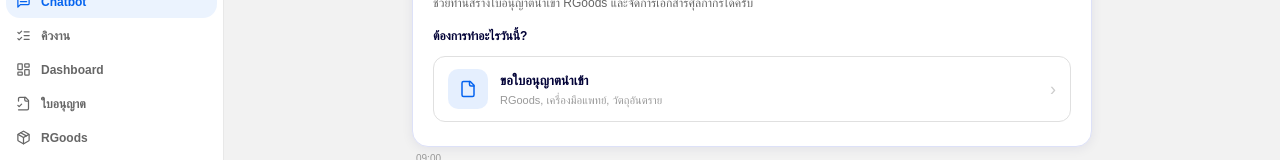
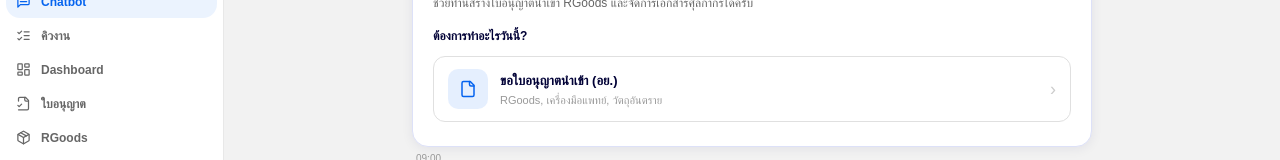
Before and after one commit to nui-github/Amethyst, a Next.js app: page / in a window 1280 px wide. Shown: the part 160-320 px from the top of the page. Built offline with nearby package versions, Linux system fonts and the light colour scheme; a web font is replaced by a local one.

Commit message:
feat: append (อย.) to welcome menu import license option
Co-Authored-By: Claude Sonnet 4.6 <noreply@anthropic.com>

```diff
--- a/src/app/page.tsx
+++ b/src/app/page.tsx
@@ -81,7 +81,7 @@ const WELCOME_CONTENT = `<div>
   </div>
   <p style="font-size:12px;color:${C.n600};margin:0 0 14px;line-height:1.6">ช่วยท่านสร้างใบอนุญาตนำเข้า RGoods และจัดการเอกสารศุลกากรได้ครับ</p>
   <p style="font-size:12px;font-weight:600;color:${C.navy};margin:0 0 10px">ต้องการทำอะไรวันนี้?</p>
-  ${menuCard('window.__chat?.showImportLicenseMenu()', icFile(C.blue,18), 'ขอใบอนุญาตนำเข้า', 'RGoods, เครื่องมือแพทย์, วัตถุอันตราย', C.blue)}
+  ${menuCard('window.__chat?.showImportLicenseMenu()', icFile(C.blue,18), 'ขอใบอนุญาตนำเข้า (อย.)', 'RGoods, เครื่องมือแพทย์, วัตถุอันตราย', C.blue)}
 </div>`
 
 const WELCOME: ChatMessage = { id: 'welcome', role: 'bot', content: WELCOME_CONTENT, time: '09:00', isHtml: true }
```
